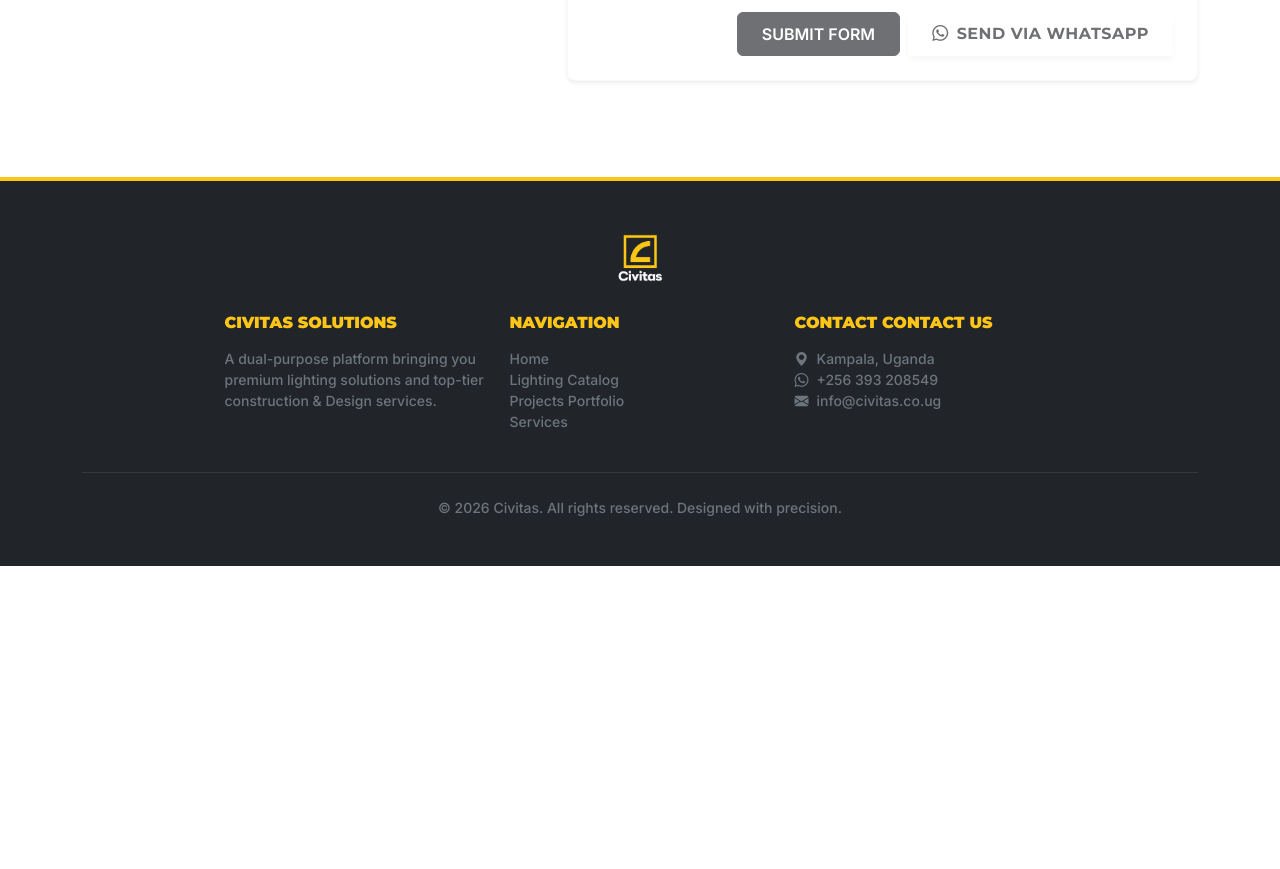
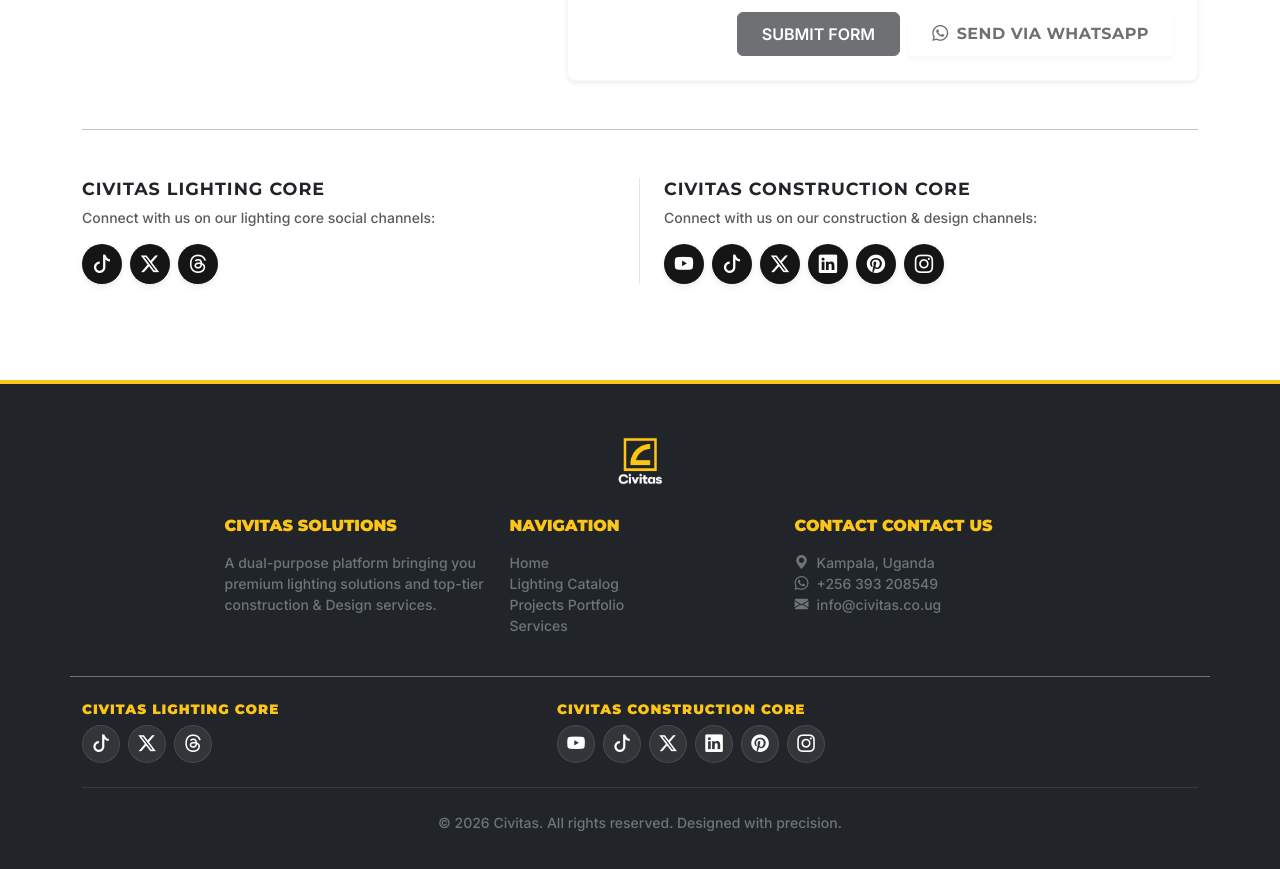
Before and after one commit to alfredochola/civitas, an Angular app: page /contact in a window 1280 px wide. Shown: the part 920-1789 px from the top of the page. Before the commit the page ends 1486 px from the top, so only its background shows below. Built offline with nearby package versions, Linux system fonts and the light colour scheme.

Commit message:
changed the main.yml to the correct credentials

```diff
--- a/main.yml
+++ b/main.yml
@@ -28,7 +28,7 @@
         uses: SamKirkland/FTP-Deploy-Action@v4.3.4
         with:
           server: ftp.civitas.co.ug
-          username: civitas
+          username: web@civitas.co.ug
           password: ${{ secrets.FTP_PASSWORD }}
           port: 21
           protocol: ftp
--- a/src/app/app.html
+++ b/src/app/app.html
@@ -32,6 +32,45 @@
         </ul>
       </div>
     </div>
+    <div class="row mt-4 mb-4 text-start justify-content-center border-top border-secondary pt-4">
+      <div class="col-md-5 mb-3 mb-md-0">
+        <h6 class="text-uppercase text-white font-headings mb-2" style="font-size: 0.85rem; letter-spacing: 1px; color: var(--brand-yellow) !important;">Civitas Lighting Core</h6>
+        <div class="d-flex gap-2">
+          <a href="https://www.tiktok.com/@civitaslighting?_r=1&_t=ZS-988HaI3ZElL" target="_blank" class="btn-social-footer" title="TikTok" aria-label="TikTok">
+            <i class="bi bi-tiktok"></i>
+          </a>
+          <a href="https://x.com/Civitaslighing" target="_blank" class="btn-social-footer" title="X (Twitter)" aria-label="X (Twitter)">
+            <i class="bi bi-twitter-x"></i>
+          </a>
+          <a href="https://www.threads.com/@civitaslighting" target="_blank" class="btn-social-footer" title="Threads" aria-label="Threads">
+            <i class="bi bi-threads"></i>
+          </a>
+        </div>
+      </div>
+      <div class="col-md-7">
+        <h6 class="text-uppercase text-white font-headings mb-2" style="font-size: 0.85rem; letter-spacing: 1px; color: var(--brand-yellow) !important;">Civitas Construction Core</h6>
+        <div class="d-flex flex-wrap gap-2">
+          <a href="https://youtube.com/@civitasdesignbuild2127?si=quMPHu7ioa-XR8je" target="_blank" class="btn-social-footer" title="YouTube" aria-label="YouTube">
+            <i class="bi bi-youtube"></i>
+          </a>
+          <a href="https://www.tiktok.com/@civitas.construction?_r=1&_t=ZS-988Ivs1hvvU" target="_blank" class="btn-social-footer" title="TikTok" aria-label="TikTok">
+            <i class="bi bi-tiktok"></i>
+          </a>
+          <a href="https://x.com/Civitasdesign" target="_blank" class="btn-social-footer" title="X (Twitter)" aria-label="X (Twitter)">
+            <i class="bi bi-twitter-x"></i>
+          </a>
+          <a href="https://www.linkedin.com/company/civitas-construction-ltd/" target="_blank" class="btn-social-footer" title="LinkedIn" aria-label="LinkedIn">
+            <i class="bi bi-linkedin"></i>
+          </a>
+          <a href="https://pin.it/3YWUrWwmY" target="_blank" class="btn-social-footer" title="Pinterest" aria-label="Pinterest">
+            <i class="bi bi-pinterest"></i>
+          </a>
+          <a href="https://www.instagram.com/civitasconstruction?igsh=a3RqZnNidDByYnFy" target="_blank" class="btn-social-footer" title="Instagram" aria-label="Instagram">
+            <i class="bi bi-instagram"></i>
+          </a>
+        </div>
+      </div>
+    </div>
     <hr class="border-secondary my-4">
     <p class="small text-secondary mb-0">&copy; 2026 Civitas. All rights reserved. Designed with precision.</p>
   </div>
--- a/src/app/components/contact/contact.html
+++ b/src/app/components/contact/contact.html
@@ -117,4 +117,49 @@
       </div>
     </div>
   </div>
+
+  <hr class="my-5 opacity-25">
+
+  <div class="row g-4">
+    <div class="col-md-6 border-md-end">
+      <h5 class="fw-bold font-headings mb-2 text-uppercase text-dark" style="font-size: 1.1rem; letter-spacing: 1px;">Civitas Lighting Core</h5>
+      <p class="text-muted small mb-3">Connect with us on our lighting core social channels:</p>
+      <div class="d-flex flex-wrap gap-2">
+        <a href="https://www.tiktok.com/@civitaslighting?_r=1&_t=ZS-988HaI3ZElL" target="_blank" class="btn-social" title="TikTok" aria-label="TikTok">
+          <i class="bi bi-tiktok"></i>
+        </a>
+        <a href="https://x.com/Civitaslighing" target="_blank" class="btn-social" title="X (Twitter)" aria-label="X (Twitter)">
+          <i class="bi bi-twitter-x"></i>
+        </a>
+        <a href="https://www.threads.com/@civitaslighting" target="_blank" class="btn-social" title="Threads" aria-label="Threads">
+          <i class="bi bi-threads"></i>
+        </a>
+      </div>
+    </div>
+
+    <div class="col-md-6 ps-md-4">
+      <h5 class="fw-bold font-headings mb-2 text-uppercase text-dark" style="font-size: 1.1rem; letter-spacing: 1px;">Civitas Construction Core</h5>
+      <p class="text-muted small mb-3">Connect with us on our construction & design channels:</p>
+      <div class="d-flex flex-wrap gap-2">
+        <a href="https://youtube.com/@civitasdesignbuild2127?si=quMPHu7ioa-XR8je" target="_blank" class="btn-social" title="YouTube" aria-label="YouTube">
+          <i class="bi bi-youtube"></i>
+        </a>
+        <a href="https://www.tiktok.com/@civitas.construction?_r=1&_t=ZS-988Ivs1hvvU" target="_blank" class="btn-social" title="TikTok" aria-label="TikTok">
+          <i class="bi bi-tiktok"></i>
+        </a>
+        <a href="https://x.com/Civitasdesign" target="_blank" class="btn-social" title="X (Twitter)" aria-label="X (Twitter)">
+          <i class="bi bi-twitter-x"></i>
+        </a>
+        <a href="https://www.linkedin.com/company/civitas-construction-ltd/" target="_blank" class="btn-social" title="LinkedIn" aria-label="LinkedIn">
+          <i class="bi bi-linkedin"></i>
+        </a>
+        <a href="https://pin.it/3YWUrWwmY" target="_blank" class="btn-social" title="Pinterest" aria-label="Pinterest">
+          <i class="bi bi-pinterest"></i>
+        </a>
+        <a href="https://www.instagram.com/civitasconstruction?igsh=a3RqZnNidDByYnFy" target="_blank" class="btn-social" title="Instagram" aria-label="Instagram">
+          <i class="bi bi-instagram"></i>
+        </a>
+      </div>
+    </div>
+  </div>
 </div>
--- a/src/app/components/home/home.html
+++ b/src/app/components/home/home.html
@@ -133,11 +133,10 @@
 </section>
 
 <!-- Call to Action -->
-<section class="py-5 text-center text-white bg-dark position-relative overflow-hidden" style="border-bottom: 5px solid var(--brand-yellow);">
-  <div class="position-absolute w-100 h-100 top-0 start-0 z-0 bg-opacity-75 bg-dark" style="background-image: linear-gradient(135deg, rgba(21,21,21,0.95), rgba(40,40,40,0.9));"></div>
-  <div class="container py-5 position-relative z-1">
-    <h2 class="display-5 fw-bold font-headings text-white mb-3">READY TO ELEVATE YOUR SPACE?</h2>
-    <p class="lead text-white-50 mx-auto mb-4" style="max-width: 650px;">
+<section class="py-5 text-center bg-white" style="border-bottom: 5px solid var(--brand-yellow); border-top: 1px solid rgba(0,0,0,0.05);">
+  <div class="container py-5">
+    <h2 class="display-5 fw-bold font-headings text-dark mb-3">READY TO ELEVATE YOUR SPACE?</h2>
+    <p class="lead text-muted mx-auto mb-4" style="max-width: 650px;">
       Whether you want to order custom lighting fixtures, request lighting proposals, or commission full design and construction services, we are ready to assist.
     </p>
     <a routerLink="/contact" class="btn btn-brand-yellow btn-lg font-headings fw-bold">Get In Touch</a>
--- a/src/styles.scss
+++ b/src/styles.scss
@@ -116,3 +116,56 @@
     padding-top: 86px; /* slightly smaller navbar offset on mobile */
   }
 }
+
+/* Social Icon Buttons */
+.btn-social {
+  display: inline-flex;
+  align-items: center;
+  justify-content: center;
+  width: 40px;
+  height: 40px;
+  border-radius: 50%;
+  background-color: var(--brand-black);
+  color: #ffffff;
+  font-size: 1.15rem;
+  transition: all 0.3s ease;
+  text-decoration: none;
+  border: 1px solid rgba(0, 0, 0, 0.05);
+  box-shadow: 0 3px 6px rgba(0, 0, 0, 0.08);
+
+  &:hover {
+    background-color: var(--brand-yellow);
+    color: var(--brand-black);
+    transform: translateY(-3px);
+    box-shadow: 0 5px 12px rgba(252, 197, 23, 0.3);
+  }
+}
+
+.btn-social-footer {
+  display: inline-flex;
+  align-items: center;
+  justify-content: center;
+  width: 38px;
+  height: 38px;
+  border-radius: 50%;
+  background-color: rgba(255, 255, 255, 0.08);
+  color: #ffffff;
+  font-size: 1.1rem;
+  transition: all 0.3s ease;
+  text-decoration: none;
+  border: 1px solid rgba(255, 255, 255, 0.1);
+
+  &:hover {
+    background-color: var(--brand-yellow);
+    color: var(--brand-black);
+    transform: translateY(-3px);
+    box-shadow: 0 5px 12px rgba(252, 197, 23, 0.4);
+    border-color: var(--brand-yellow);
+  }
+}
+
+@media (min-width: 768px) {
+  .border-md-end {
+    border-right: 1px solid rgba(0, 0, 0, 0.1) !important;
+  }
+}
```
